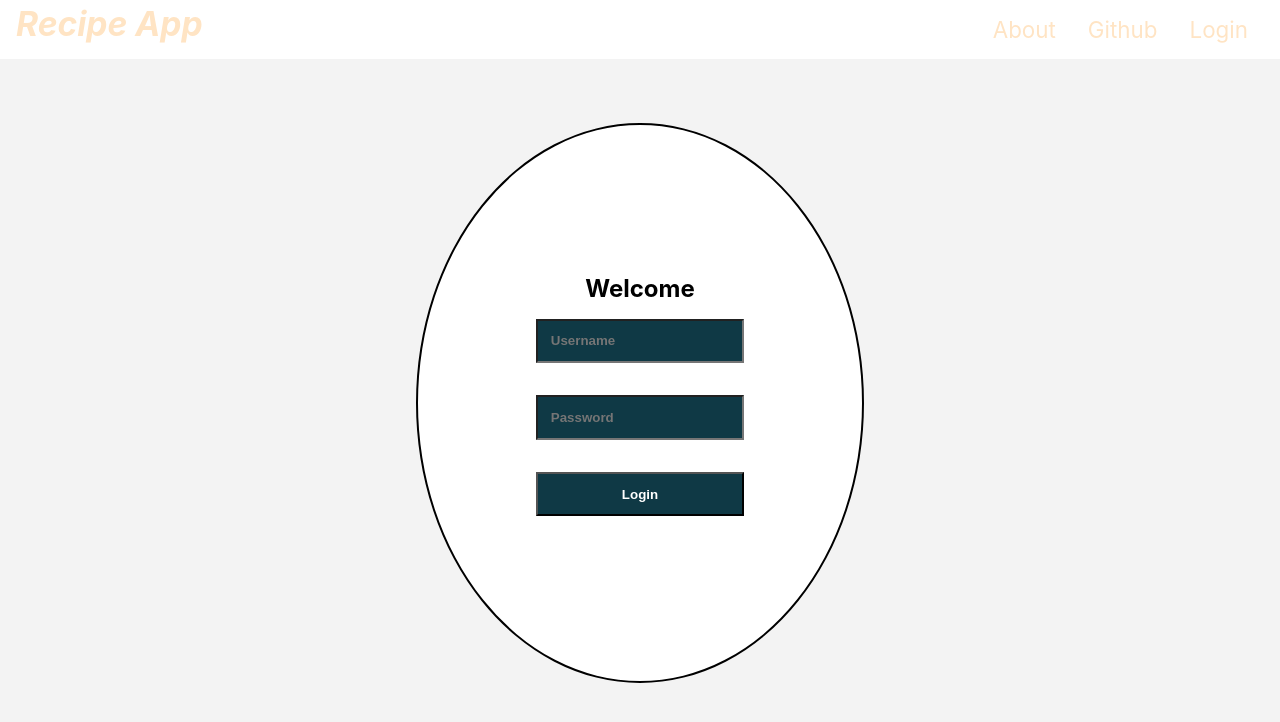
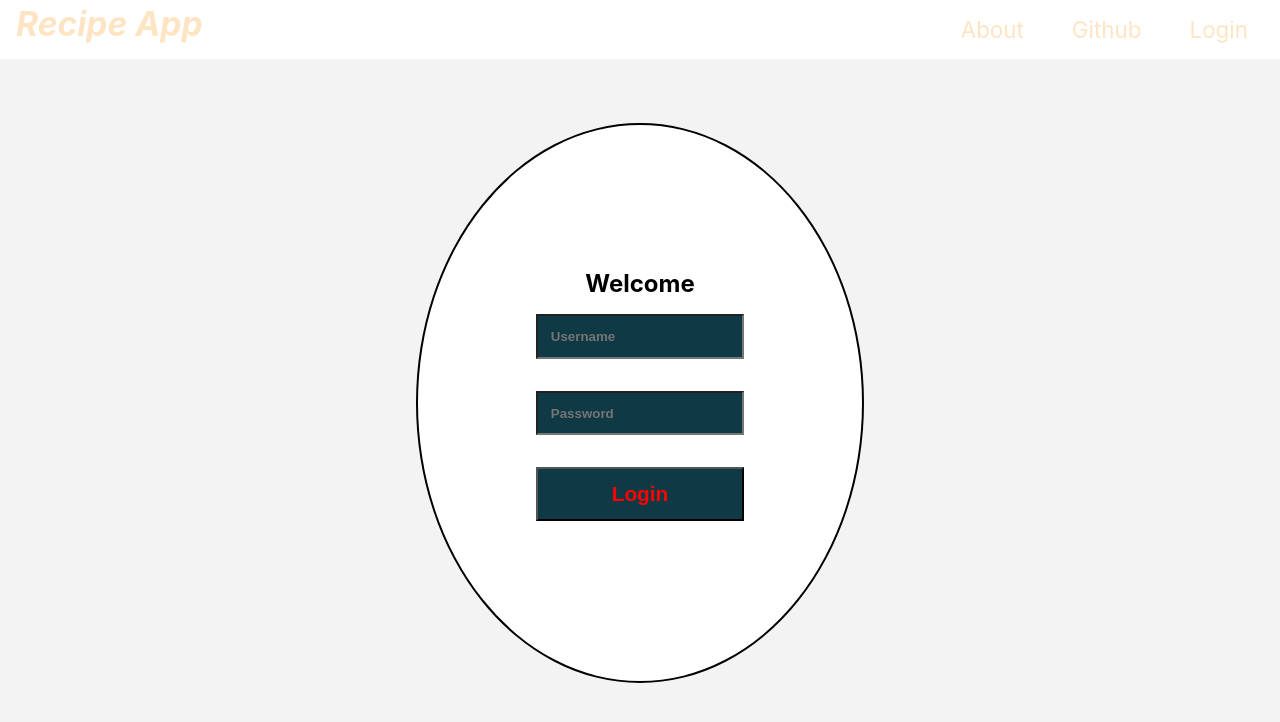
Before and after one commit to omer-yagci/recipeApp-React, a React (Create React App) app: page / in a window 1280 px wide. Shown: the top 722 px of the page. Built offline with nearby package versions, Linux system fonts and the light colour scheme.

Commit message:
login  validation added

```diff
--- a/package.json
+++ b/package.json
@@ -12,6 +12,7 @@
     "react-dom": "^18.2.0",
     "react-router-dom": "^6.3.0",
     "react-scripts": "5.0.1",
+    "react-toastify": "^9.0.5",
     "sass": "^1.53.0",
     "web-vitals": "^2.1.4"
   },
--- a/src/components/Navbar/navbar.module.scss
+++ b/src/components/Navbar/navbar.module.scss
@@ -11,14 +11,20 @@
   }
   ul {
     display: flex;
-    padding: 1rem;
+    padding: 0.5rem;
     li {
       margin: 0 1rem;
       list-style: none;
       color: bisque;
       font-size: 1.4rem;
+      padding: 0.5rem;
+
       &:hover {
         cursor: pointer;
+        background-color: bisque;
+        color: white;
+        border-radius: 5px;
+        transition: 0.2s ease-in-out;
       }
     }
   }
--- a/src/index.js
+++ b/src/index.js
@@ -5,11 +5,7 @@ import App from "./App";
 // import "bootstrap/dist/css/bootstrap.min.css";
 
 const root = ReactDOM.createRoot(document.getElementById("root"));
-root.render(
-  <React.StrictMode>
-    <App />
-  </React.StrictMode>
-);
+root.render(<App />);
 
 // If you want to start measuring performance in your app, pass a function
 // to log results (for example: reportWebVitals(console.log))
--- a/src/pages/Login/Login.jsx
+++ b/src/pages/Login/Login.jsx
@@ -1,6 +1,8 @@
 import React, { useState } from "react";
 import classes from "../Login/login.module.scss";
 import { useNavigate } from "react-router-dom";
+import { ToastContainer, toast } from "react-toastify";
+import "react-toastify/dist/ReactToastify.css";
 
 const Login = () => {
   let navigate = useNavigate();
@@ -9,7 +11,23 @@ const Login = () => {
 
   const handleSubmit = async (event) => {
     event.preventDefault();
-    navigate("/home");
+    if (username.length <= 0 || password.length <= 0) {
+      toast.warn(
+        "Required fields cannot be left blank",
+        { toastId: "asdasdasdasd" },
+        {
+          position: "top-right",
+          autoClose: 5000,
+          hideProgressBar: false,
+          closeOnClick: true,
+          pauseOnHover: true,
+          draggable: true,
+          progress: undefined,
+        }
+      );
+    } else {
+      navigate("/home");
+    }
   };
 
   return (
@@ -28,8 +46,25 @@ const Login = () => {
           value={password}
           onChange={(event) => setPassword(event.target.value)}
         />
-        <button> Login</button>
+        {username.length <= 0 || password.length <= 0 ? (
+          <button type="submit" style={{ color: "red" }}>
+            Login
+          </button>
+        ) : (
+          <button type="submit"> Login</button>
+        )}
       </form>
+      <ToastContainer
+        position="top-right"
+        autoClose={5000}
+        hideProgressBar={false}
+        newestOnTop={false}
+        closeOnClick
+        rtl={false}
+        pauseOnFocusLoss
+        draggable
+        pauseOnHover
+      />
     </div>
   );
 };
--- a/src/pages/Login/login.module.scss
+++ b/src/pages/Login/login.module.scss
@@ -23,6 +23,9 @@
       color: white;
       font-weight: 900;
     }
+    button {
+      font-size: 1.3rem;
+    }
     button:hover {
       cursor: pointer;
       background-color: white;
```
Also changed, not shown: 1 other file (tests, documents, lock files or other folders).
